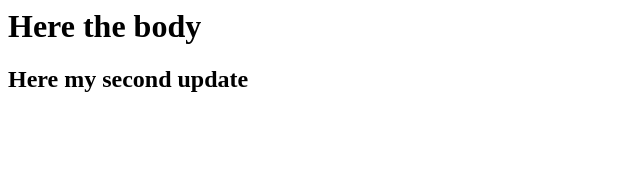
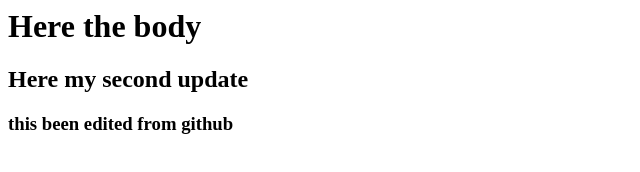
Before and after one commit to dguardia/testingWebStorm, a plain HTML site: page index.html in a window 1280 px wide. Shown: the whole page, without its empty margins (0-640 px from the left). Drawn offline with Linux system fonts and the light colour scheme.

Commit message:
Update index.html
i updated this from github

```diff
--- a/index.html
+++ b/index.html
@@ -6,7 +6,7 @@
 <body>
 <h1>Here the body</h1>
 <h2>Here my second update</h2>
-
+<h3>this been edited from github</h3>
 </body>
 
 </html>
```
